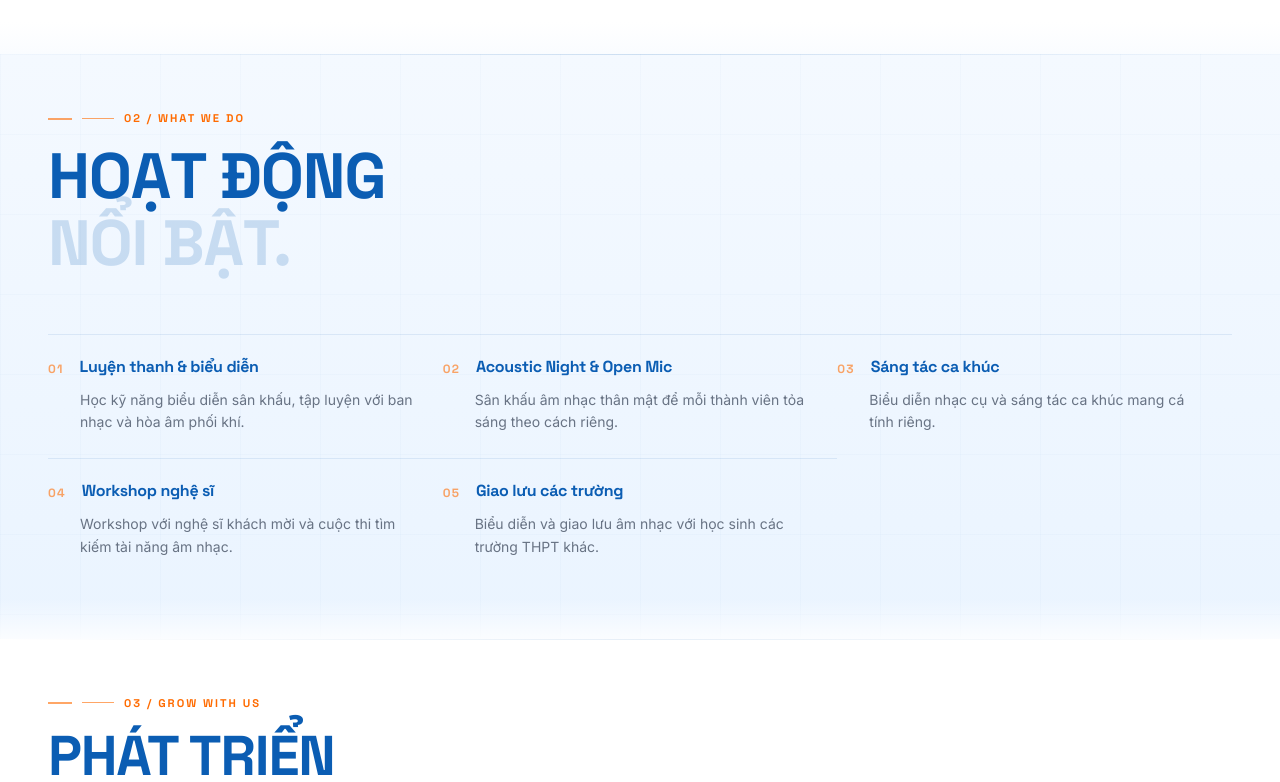
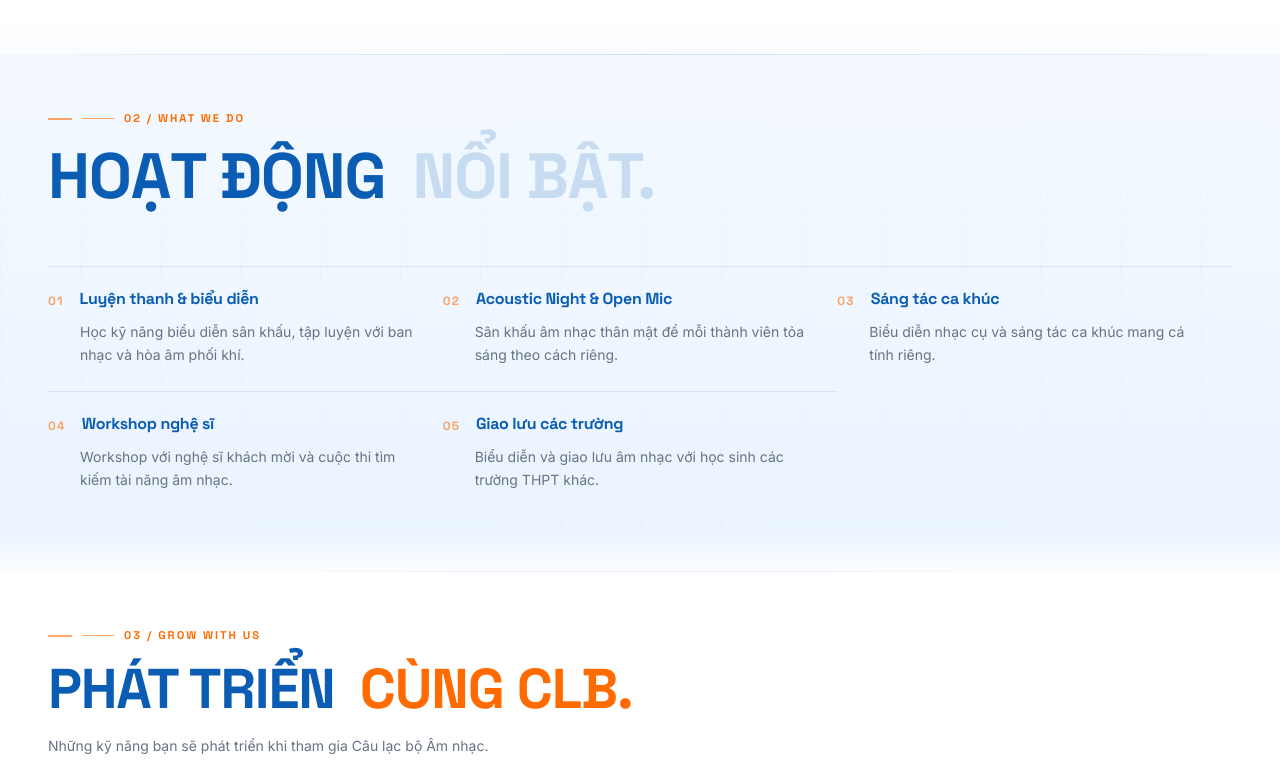
Before and after one commit to milo-37/edison-student-life, a Next.js app: page /clubs/am-nhac in a window 1280 px wide. Shown: the part 2062-2844 px from the top of the page. Built offline with nearby package versions, Linux system fonts and the light colour scheme.

Commit message:
Fix: Remove forced line breaks in club detail sections

```diff
--- a/src/components/clubs/ClubAbout.tsx
+++ b/src/components/clubs/ClubAbout.tsx
@@ -36,7 +36,7 @@ export function ClubAbout({ club }: ClubAboutProps) {
               {club.englishName
                 ? club.englishName.toUpperCase()
                 : club.name.replace("Câu lạc bộ ", "").toUpperCase()}
-              <span className="block" style={{ color: "rgba(255,107,0,0.7)" }}>AT EDISON.</span>
+                <span className="ml-3" style={{ color: "rgba(255,107,0,0.7)" }}>AT EDISON.</span>
             </h2>
           </FadeIn>
 
--- a/src/components/clubs/ClubHighlights.tsx
+++ b/src/components/clubs/ClubHighlights.tsx
@@ -41,9 +41,7 @@ export function ClubHighlights({ club }: ClubHighlightsProps) {
             className="font-heading font-black text-[#0B5DB3] leading-none mt-3"
             style={{ fontSize: "clamp(1.8rem, 5vw, 4rem)" }}
           >
-            HOẠT ĐỘNG
-            <br />
-            <span style={{ color: "rgba(11,93,179,0.18)" }}>NỔI BẬT.</span>
+            HOẠT ĐỘNG <span className="ml-3" style={{ color: "rgba(11,93,179,0.18)" }}>NỔI BẬT.</span>
           </h2>
         </FadeIn>
 
--- a/src/components/clubs/ClubSkills.tsx
+++ b/src/components/clubs/ClubSkills.tsx
@@ -32,9 +32,7 @@ export function ClubSkills({ club }: ClubSkillsProps) {
               className="font-heading font-black text-[#0B5DB3] leading-none mt-3"
               style={{ fontSize: "clamp(1.8rem, 5vw, 3.5rem)" }}
             >
-              PHÁT TRIỂN
-              <br />
-              <span className="text-[#FF6B00]">CÙNG CLB.</span>
+              PHÁT TRIỂN <span className="ml-3 text-[#FF6B00]">CÙNG CLB.</span>
             </h2>
             <p className="font-body text-sm text-[#687384] mt-4 leading-relaxed">
               Những kỹ năng bạn sẽ phát triển khi tham gia {club.name}.
```
